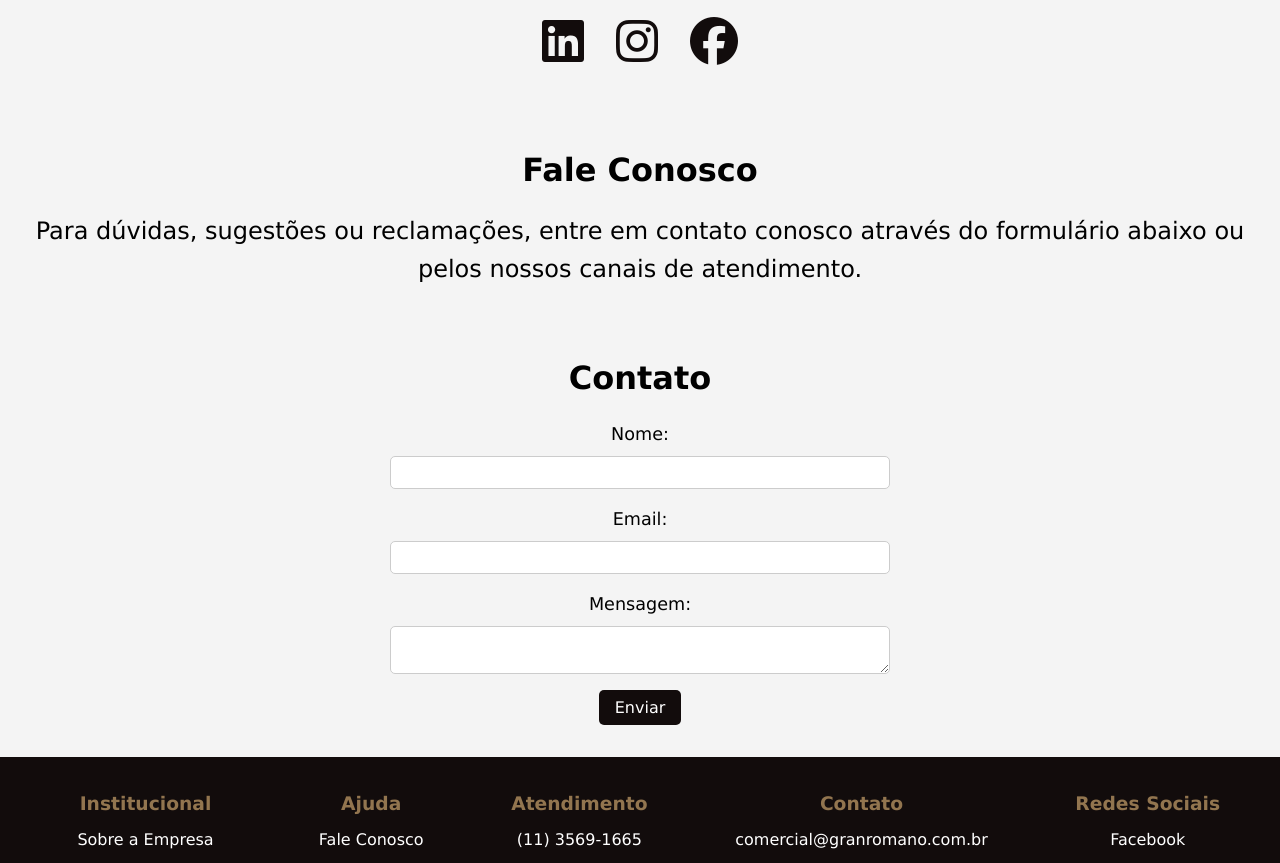
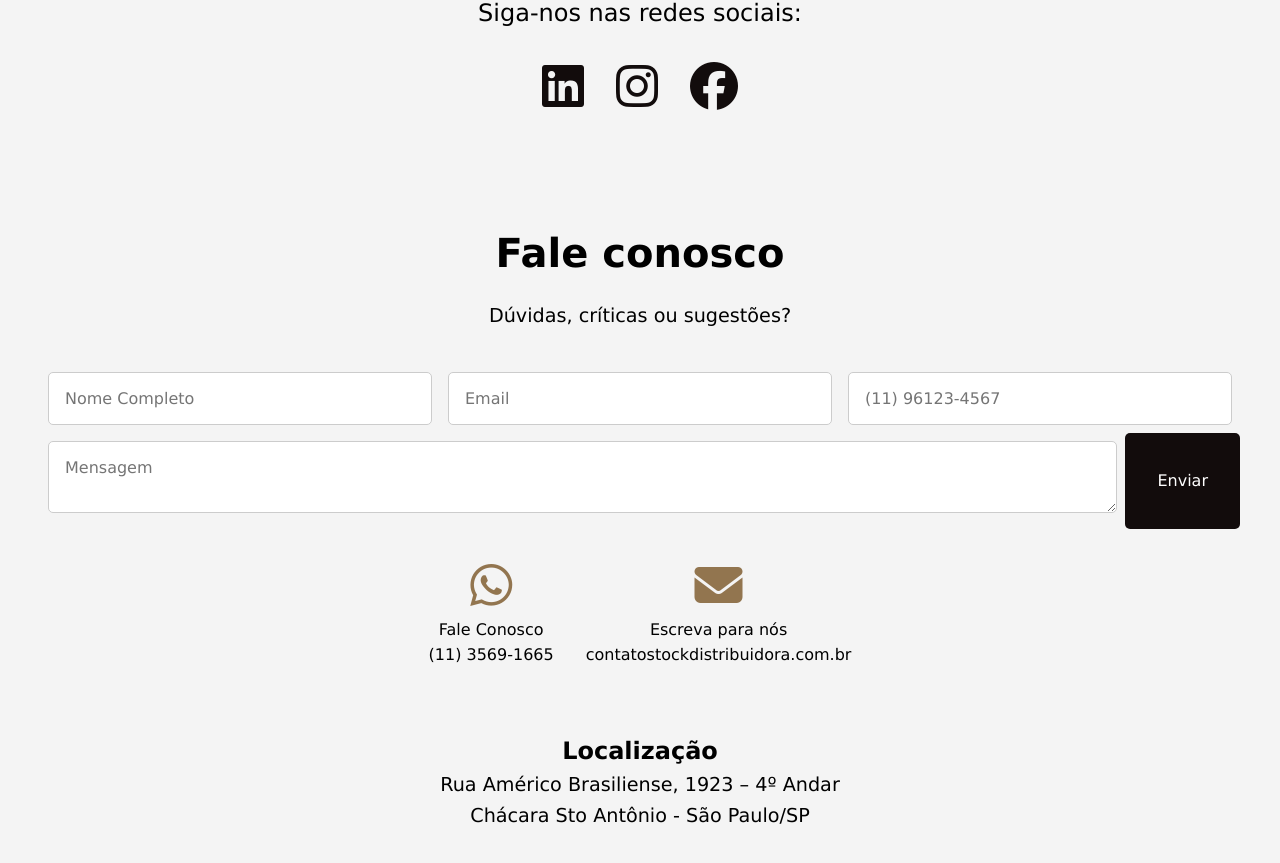
Before and after one commit to ynfleozin/site-gran-romano, an Angular app: page / in a window 1280 px wide. Shown: the part 1577-2440 px from the top of the page. Built offline with nearby package versions, Linux system fonts and the light colour scheme; a web font is replaced by a local one.

Commit message:
new Fale Conosco

```diff
--- a/src/app/fale-conosco-page/fale-conosco-page.component.css
+++ b/src/app/fale-conosco-page/fale-conosco-page.component.css
@@ -0,0 +1,103 @@
+#fale-conosco {
+  padding: 2rem;
+  background-color: #f8f9fa;
+}
+
+.container {
+  max-width: 1200px;
+  margin: 0 auto;
+  text-align: center;
+}
+
+h1 {
+  font-size: 2.5rem;
+  margin-bottom: 1rem;
+}
+
+p {
+  font-size: 1.2rem;
+  margin-bottom: 2rem;
+}
+
+.form-container {
+  margin-bottom: 2rem;
+}
+
+form {
+  display: flex;
+  flex-wrap: wrap;
+  justify-content: center;
+}
+
+.form-group {
+  flex: 1 1 300px;
+  margin: 0.5rem;
+}
+
+input, textarea {
+  width: 100%;
+  padding: 1rem;
+  border: 1px solid #ccc;
+  border-radius: 5px;
+  font-size: 1rem;
+}
+
+button {
+  padding: 1rem 2rem;
+  border: none;
+  background-color: #007bff;
+  color: white;
+  border-radius: 5px;
+  font-size: 1rem;
+  cursor: pointer;
+}
+
+.contact-options {
+  display: flex;
+  justify-content: center;
+  margin-bottom: 2rem;
+}
+
+.contact-option {
+  margin: 0 1rem;
+  text-align: center;
+}
+
+.contact-option a {
+  text-decoration: none;
+  color: #000;
+}
+
+.contact-option i {
+  font-size: 3rem;
+  color: #007bff;
+  margin-bottom: 0.5rem;
+}
+
+.contact-option p {
+  font-size: 1rem;
+}
+
+.location {
+  margin-top: 2rem;
+}
+
+#map {
+  width: 100%;
+  height: 400px;
+  background-color: #e9ecef;
+}
+
+@media (max-width: 768px) {
+  .form-group {
+    flex: 1 1 100%;
+  }
+
+  .contact-options {
+    flex-direction: column;
+  }
+
+  .contact-option {
+    margin-bottom: 1rem;
+  }
+}
--- a/src/app/fale-conosco-page/fale-conosco-page.component.html
+++ b/src/app/fale-conosco-page/fale-conosco-page.component.html
@@ -1,2 +1,42 @@
-<app-fale-conosco></app-fale-conosco>
-<app-contact></app-contact>
+<section id="fale-conosco">
+  <div class="container">
+    <h1>Entre em Contato</h1>
+    <p>Dúvidas, críticas ou sugestões?</p>
+    <div class="form-container">
+      <form>
+        <div class="form-group">
+          <input type="text" placeholder="Nome Completo">
+        </div>
+        <div class="form-group">
+          <input type="email" placeholder="Email">
+        </div>
+        <div class="form-group">
+          <input type="text" placeholder="(11) 96123-4567">
+        </div>
+        <div class="form-group">
+          <textarea placeholder="Mensagem"></textarea>
+        </div>
+        <button type="submit">Enviar</button>
+      </form>
+    </div>
+    <div class="contact-options">
+      <div class="contact-option">
+        <a href="https://api.whatsapp.com/send?phone=5511987654321" target="_blank">
+          <i class="fa-brands fa-whatsapp"></i>
+          <p>Fale Conosco<br>(11) 5180-5017</p>
+        </a>
+      </div>
+      <div class="contact-option">
+        <a href="mailto:contato@stockdistribuidora.com.br">
+          <i class="fa-solid fa-envelope"></i>
+          <p>Escreva para nós<br>contatostockdistribuidora.com.br</p>
+        </a>
+      </div>
+    </div>
+    <div class="location">
+      <h2>Localização</h2>
+      <p>Rua Américo Brasiliense, 1923 – 4º Andar<br>Chácara Sto Antônio - São Paulo/SP</p>
+      <div id="map"></div>
+    </div>
+  </div>
+</section>
--- a/src/app/fale-conosco/fale-conosco.component.css
+++ b/src/app/fale-conosco/fale-conosco.component.css
@@ -1,13 +1,102 @@
 #fale-conosco {
   padding: 2rem;
+}
+
+.container {
+  max-width: 1200px;
+  margin: 0 auto;
   text-align: center;
 }
 
-#fale-conosco h2 {
+h1 {
+  font-size: 2.5rem;
   margin-bottom: 1rem;
-  font-size: 2rem;
 }
 
-#fale-conosco p{
-  font-size: 1.5rem;
+p {
+  font-size: 1.2rem;
+  margin-bottom: 2rem;
 }
+
+.form-container {
+  margin-bottom: 2rem;
+}
+
+form {
+  display: flex;
+  flex-wrap: wrap;
+  justify-content: center;
+}
+
+.form-group {
+  flex: 1 1 300px;
+  margin: 0.5rem;
+}
+
+input, textarea {
+  width: 100%;
+  padding: 1rem;
+  border: 1px solid #ccc;
+  border-radius: 5px;
+  font-size: 1rem;
+}
+
+button {
+  padding: 1rem 2rem;
+  border: none;
+  background-color: var(--cor1);
+  color: white;
+  border-radius: 5px;
+  font-size: 1rem;
+  cursor: pointer;
+}
+
+.contact-options {
+  display: flex;
+  justify-content: center;
+  margin-bottom: 2rem;
+}
+
+.contact-option {
+  margin: 0 1rem;
+  text-align: center;
+}
+
+.contact-option a {
+  text-decoration: none;
+  color: #000;
+}
+
+.contact-option i {
+  font-size: 3rem;
+  color: var(--cor2);
+  margin-bottom: 0.5rem;
+}
+
+.contact-option p {
+  font-size: 1rem;
+}
+
+.location {
+  margin-top: 2rem;
+}
+
+#map {
+  width: 100%;
+  height: 400px;
+  background-color: #e9ecef;
+}
+
+@media (max-width: 768px) {
+  .form-group {
+    flex: 1 1 100%;
+  }
+
+  .contact-options {
+    flex-direction: column;
+  }
+
+  .contact-option {
+    margin-bottom: 1rem;
+  }
+}
--- a/src/app/fale-conosco/fale-conosco.component.html
+++ b/src/app/fale-conosco/fale-conosco.component.html
@@ -1,4 +1,42 @@
 <section id="fale-conosco">
-  <h2>Fale Conosco</h2>
-  <p>Para dúvidas, sugestões ou reclamações, entre em contato conosco através do formulário abaixo ou pelos nossos canais de atendimento.</p>
+  <div class="container">
+    <h1>Fale conosco</h1>
+    <p>Dúvidas, críticas ou sugestões?</p>
+    <div class="form-container">
+      <form>
+        <div class="form-group">
+          <input type="text" placeholder="Nome Completo">
+        </div>
+        <div class="form-group">
+          <input type="email" placeholder="Email">
+        </div>
+        <div class="form-group">
+          <input type="text" placeholder="(11) 96123-4567">
+        </div>
+        <div class="form-group">
+          <textarea placeholder="Mensagem"></textarea>
+        </div>
+        <button type="submit">Enviar</button>
+      </form>
+    </div>
+    <div class="contact-options">
+      <div class="contact-option">
+        <a href="https://api.whatsapp.com/send?phone=5511987654321" target="_blank">
+          <i class="fa-brands fa-whatsapp"></i>
+          <p>Fale Conosco<br>(11) 3569-1665</p>
+        </a>
+      </div>
+      <div class="contact-option">
+        <a href="mailto:contato@stockdistribuidora.com.br">
+          <i class="fa-solid fa-envelope"></i>
+          <p>Escreva para nós<br>contatostockdistribuidora.com.br</p>
+        </a>
+      </div>
+    </div>
+    <div class="location">
+      <h2>Localização</h2>
+      <p>Rua Américo Brasiliense, 1923 – 4º Andar<br>Chácara Sto Antônio - São Paulo/SP</p>
+      <div id="map"></div>
+    </div>
+  </div>
 </section>
--- a/src/app/home/home.component.html
+++ b/src/app/home/home.component.html
@@ -9,4 +9,3 @@
 </section>
 
 <app-fale-conosco></app-fale-conosco>
-<app-contact></app-contact>
--- a/src/app/social/social.component.css
+++ b/src/app/social/social.component.css
@@ -4,13 +4,13 @@
   justify-content: center;
   align-items: center;
   text-align: center;
-  padding: 2rem;
+  padding: 4rem;
   margin: 0 auto;
 }
 
 #social h2 {
   margin-bottom: 1rem;
-  font-size: 2rem;
+  font-size: 2.5rem;
 }
 
 #social p {
```
